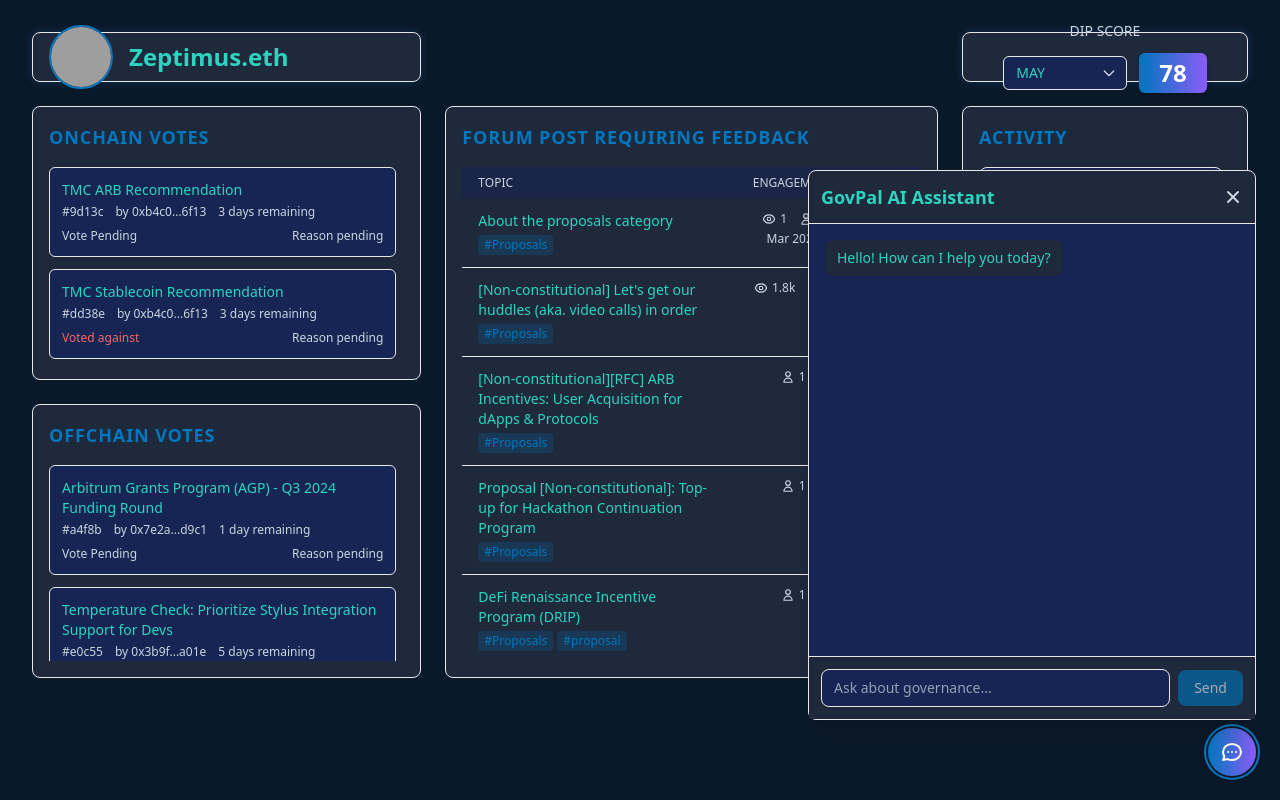
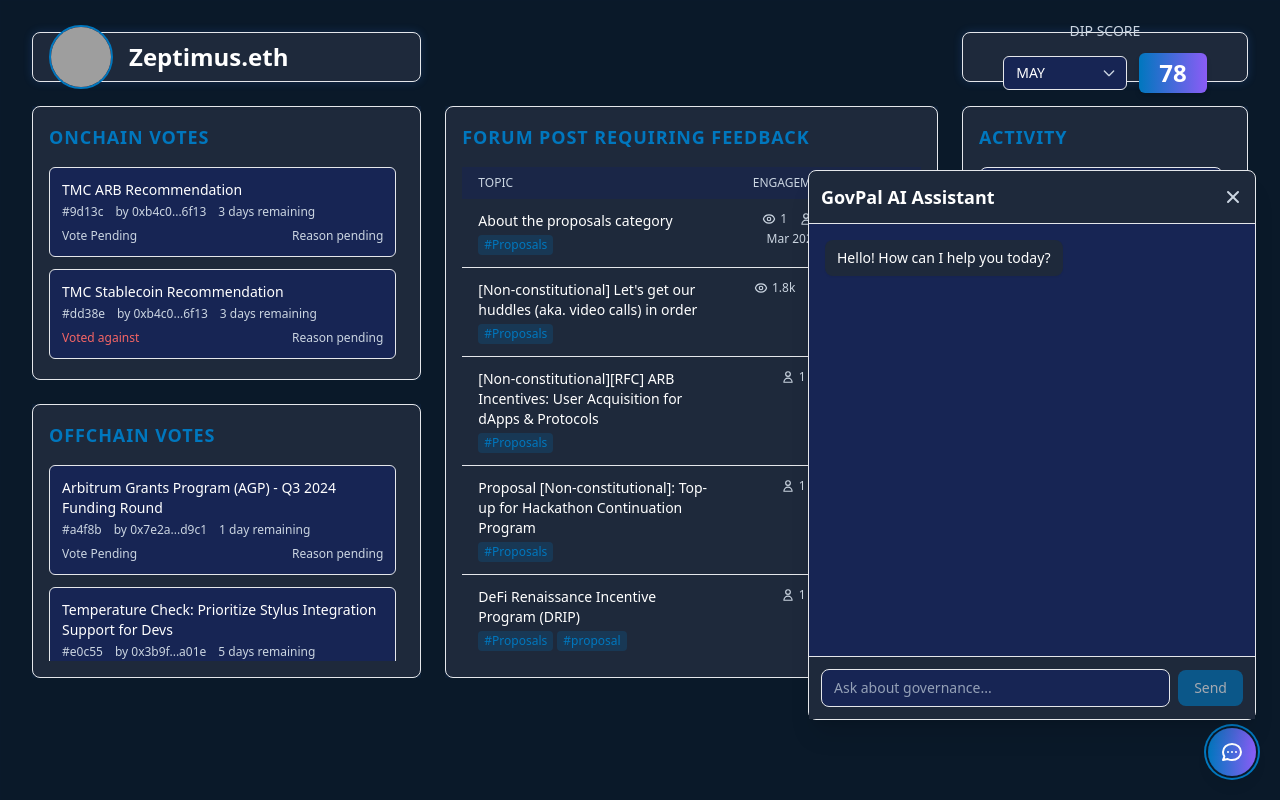
Before and after one commit to GeneralMagicio/govpal-front, a Next.js app: page /dashboard in a window 1280 px wide. Both pictures are taken after a click on the button "Toggle AI Chat". Built offline with nearby package versions, Linux system fonts and the light colour scheme; grey boxes are pictures that could not be loaded.

Commit message:
Color change in the dashboard

```diff
--- a/app/dashboard/components/ActivityFeed.tsx
+++ b/app/dashboard/components/ActivityFeed.tsx
@@ -27,7 +27,7 @@
           <div key={index} className="p-3 text-sm border rounded-lg shadow-sm cursor-pointer bg-secondary-bg border-arb-border/50"> {/* Slightly enhanced styling */}
              <p> {/* Wrap text for better structure */}
                 <span className="mr-1 text-light-gray/80">{activity.type} /</span>
-                <span className="text-highlights mr-1.5 font-medium">{activity.subject}</span>
+                <span className="text-white mr-1.5 font-medium">{activity.subject}</span>
                 <span className={`font-semibold ${getActionClass(activity.action)}`}>{activity.action}</span>
              </p>
           </div>
--- a/app/dashboard/components/DelegateIdentification.tsx
+++ b/app/dashboard/components/DelegateIdentification.tsx
@@ -15,7 +15,7 @@
         {/* Placeholder text if needed */}
         {/*!imageUrl && <span className="text-2xl font-bold text-primary-accent">{name ? name.charAt(0).toUpperCase() : '?'}</span>*/}
       </div>
-      <h2 className="text-2xl font-bold truncate text-highlights">{name}</h2>
+      <h2 className="text-2xl font-bold truncate text-white">{name}</h2>
     </div>
   );
 };
--- a/app/dashboard/components/DelegateScore.tsx
+++ b/app/dashboard/components/DelegateScore.tsx
@@ -19,7 +19,7 @@
           <div className="relative">
              <select
                 defaultValue={month} // Set default based on prop
-                className="appearance-none bg-secondary-bg border border-arb-border text-highlights text-sm font-medium rounded-md pl-3 pr-8 py-1.5 focus:outline-none focus:ring-1 focus:ring-primary-accent cursor-pointer"
+                className="appearance-none bg-secondary-bg border border-arb-border text-white text-sm font-medium rounded-md pl-3 pr-8 py-1.5 focus:outline-none focus:ring-1 focus:ring-primary-accent cursor-pointer"
                 aria-label="Select month for DIP Score"
                 onChange={(e) => setMonth(e.target.value)}
              >
--- a/app/dashboard/components/ForumFeedback.tsx
+++ b/app/dashboard/components/ForumFeedback.tsx
@@ -32,7 +32,7 @@
             {posts.map((post, index) => (
               <tr key={index} className="align-top cursor-pointer hover:bg-secondary-bg/30">
                 <td className="px-4 py-3">
-                  <p className="mb-1 font-medium text-highlights">{post.title}</p>
+                  <p className="mb-1 font-medium text-white">{post.title}</p>
                   <div className="flex flex-wrap gap-1">
                     {post.tags.map(tag => (
                       <span key={tag} className="text-xs bg-primary-accent/20 text-primary-accent px-1.5 py-0.5 rounded">
@@ -58,7 +58,7 @@
                     <XIcon className="inline-block w-5 h-5 text-alerts" />
                   )}
                 </td>
-                <td className={`px-4 py-3 font-medium text-center ${parseInt(post.ai_score.split('/')[0]) === 0 ? 'text-alerts' : 'text-highlights'}`}>
+                <td className={`px-4 py-3 font-medium text-center ${parseInt(post.ai_score.split('/')[0]) === 0 ? 'text-alerts' : 'text-white'}`}>
                   {post.ai_score}
                 </td>
               </tr>
--- a/app/dashboard/components/VoteList.tsx
+++ b/app/dashboard/components/VoteList.tsx
@@ -41,7 +41,7 @@
       <div className="flex-grow pr-2 space-y-3 overflow-y-auto scrollbar-thin scrollbar-thumb-arb-border scrollbar-track-secondary-bg">
         {votes.length > 0 ? votes.map((vote, index) => (
           <div key={index} className="p-3 border rounded-md cursor-pointer hover:bg-secondary-bg/30 bg-secondary-bg border-arb-border/50">
-            <p className="mb-1 text-sm font-medium text-highlights">{vote.title}</p>
+            <p className="mb-1 text-sm font-medium text-white">{vote.title}</p>
             <div className="flex flex-wrap mb-2 text-xs gap-x-3 gap-y-1 text-light-gray"> {/* Added flex-wrap */}
               <span>{vote.id_reference}</span>
               <span>by {vote.author_snippet}</span>
--- a/app/settings/components/Chatbox.tsx
+++ b/app/settings/components/Chatbox.tsx
@@ -114,7 +114,7 @@
         <div className="fixed z-40 flex flex-col w-full max-w-md border rounded-lg shadow-xl bottom-20 right-6 bg-cards-bg border-arb-border animate-fadeIn" style={{ height: '70vh', maxHeight: '550px' }}>
           {/* Header */}
           <div className="flex items-center justify-between p-3 border-b border-arb-border">
-            <h3 className="text-lg font-semibold text-highlights">GovPal AI Assistant</h3>
+            <h3 className="text-lg font-semibold text-white">GovPal AI Assistant</h3>
             <button
               onClick={() => setIsChatOpen(false)}
               className="text-light-gray hover:text-white focus:outline-none"
@@ -133,7 +133,7 @@
                 <div className={`max-w-[85%] px-3 py-2 rounded-lg shadow-sm ${
                   msg.sender === 'user'
                     ? 'bg-primary-accent text-white'
-                    : 'bg-cards-bg text-highlights' // Use highlights for AI text for contrast
+                    : 'bg-cards-bg text-white' // Use highlights for AI text for contrast
                 }`}>
                   <p className="text-sm whitespace-pre-wrap">{msg.text}</p>
                 </div>
@@ -164,7 +164,7 @@
                 onChange={(e) => setInputValue(e.target.value)}
                 onKeyDown={handleKeyDown}
                 placeholder="Ask about governance..."
-                className="flex-1 px-3 py-2 text-sm border rounded-lg bg-secondary-bg border-arb-border text-highlights focus:outline-none focus:ring-1 focus:ring-primary-accent focus:border-primary-accent placeholder-light-gray/70"
+                className="flex-1 px-3 py-2 text-sm text-white border rounded-lg bg-secondary-bg border-arb-border focus:outline-none focus:ring-1 focus:ring-primary-accent focus:border-primary-accent placeholder-light-gray/70"
                 disabled={isLoading}
               />
               <button
```
